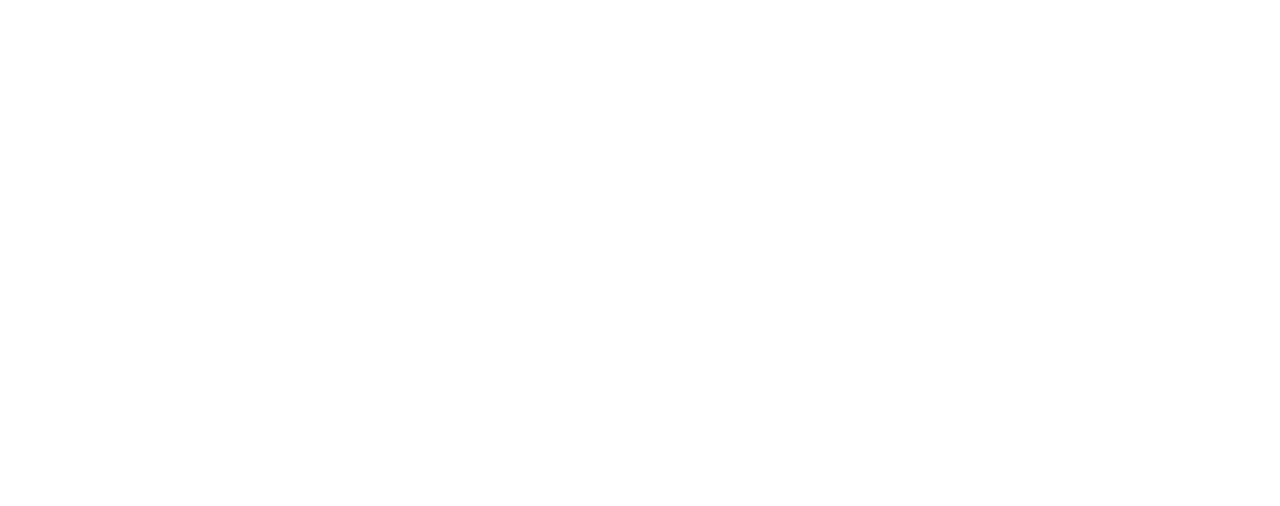
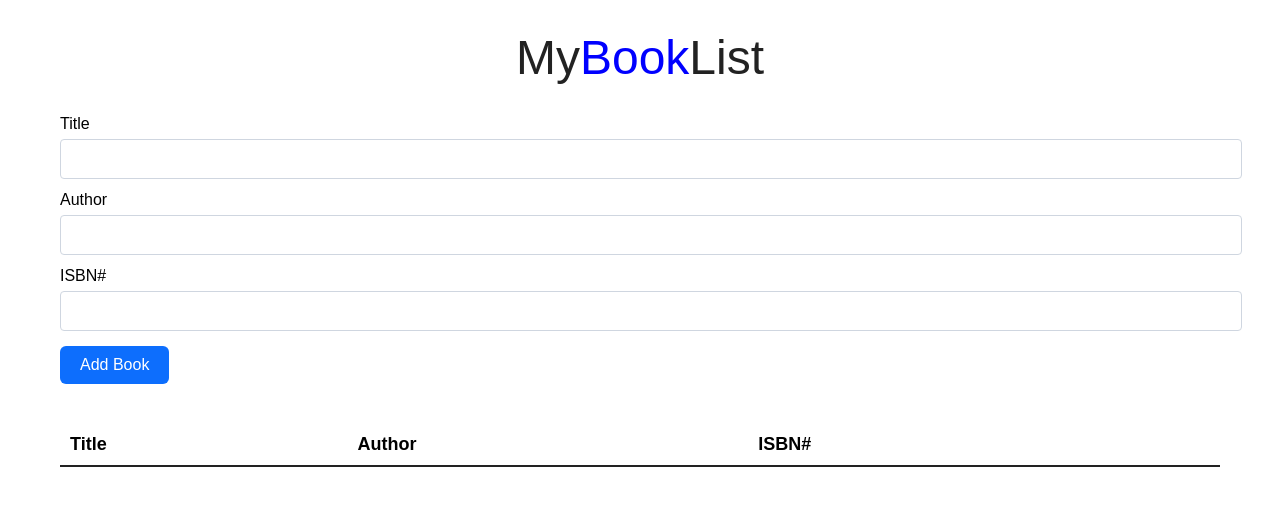
Before and after one commit to acciojob/book-list-snehalkurle21-dot, a website: page main.html in a window 1280 px wide. Drawn offline with Linux system fonts and the light colour scheme.

Commit message:
created a submission

```diff
--- a/main.html
+++ b/main.html
@@ -8,6 +8,36 @@
 
 <body>
 	<!-- the entire body must be written by student -->
+	<h1>My<span style="color: blue;">Book</span>List</h1>
+
+	<!-- Form -->
+	<div class="form-group">
+		<label>Title</label>
+		<input type="text" id="title">
+
+		<label>Author</label>
+		<input type="text" id="author">
+
+		<label>ISBN#</label>
+		<input type="text" id="isbn">
+
+		<button id="submit">Add Book</button>
+	</div>
+
+	<!-- Table -->
+	<table class="table table-striped">
+		<thead>
+			<tr>
+				<th>Title</th>
+				<th>Author</th>
+				<th>ISBN#</th>
+				<th></th>
+			</tr>
+		</thead>
+		<tbody id="book-list">
+		</tbody>
+	</table>
+
     <script type="text/javascript" src="./script.js">
 </script>
 
--- a/script.js
+++ b/script.js
@@ -1 +1,41 @@
 //your JS code here. If required.
+
+document.getElementById("submit").addEventListener("click", addBook);
+document.getElementById("book-list").addEventListener("click", deleteBook);
+
+function addBook(e) {
+	e.preventDefault();
+
+	const title = document.getElementById("title").value;
+	const author = document.getElementById("author").value;
+	const isbn = document.getElementById("isbn").value;
+
+	if (title === "" || author === "" || isbn === "") {
+		alert("Please fill all fields");
+		return;
+	}
+
+	const bookList = document.getElementById("book-list");
+
+	const row = document.createElement("tr");
+
+	row.innerHTML = `
+		<td>${title}</td>
+		<td>${author}</td>
+		<td>${isbn}</td>
+		<td><button class="delete">X</button></td>
+	`;
+
+	bookList.appendChild(row);
+
+	// Clear inputs
+	document.getElementById("title").value = "";
+	document.getElementById("author").value = "";
+	document.getElementById("isbn").value = "";
+}
+
+function deleteBook(e) {
+	if (e.target.classList.contains("delete")) {
+		e.target.parentElement.parentElement.remove();
+	}
+}
--- a/styles.css
+++ b/styles.css
@@ -1 +1,84 @@
 /*  your css code here. If applicable */
+body {
+    font-family: Arial, Helvetica, sans-serif;
+    background-color: #ffffff;
+    margin: 0;
+    padding: 0 60px;
+}
+
+/* Heading */
+h1 {
+    text-align: center;
+    font-size: 48px;
+    font-weight: 300;
+    margin: 30px 0;
+    color: #222;
+}
+
+/* Form container */
+.form-group {
+    width: 100%;
+    margin-bottom: 40px;
+}
+
+/* Labels */
+.form-group label {
+    display: block;
+    font-size: 16px;
+    margin-bottom: 6px;
+    margin-top: 12px;
+}
+
+/* Input fields */
+.form-group input {
+    width: 100%;
+    padding: 10px;
+    font-size: 16px;
+    border: 1px solid #cfd6e0;
+    border-radius: 4px;
+    outline: none;
+}
+
+.form-group input:focus {
+    border-color: #0d6efd;
+}
+
+/* Add Book button */
+#submit {
+    margin-top: 15px;
+    padding: 10px 20px;
+    background-color: #0d6efd;
+    color: #ffffff;
+    border: none;
+    font-size: 16px;
+    border-radius: 6px;
+    cursor: pointer;
+}
+
+#submit:hover {
+    background-color: #0b5ed7;
+}
+
+/* Table */
+.table {
+    width: 100%;
+    border-collapse: collapse;
+    margin-top: 30px;
+}
+
+.table thead th {
+    font-size: 18px;
+    border-bottom: 2px solid #222;
+    padding: 10px;
+    text-align: left;
+}
+
+/* Table rows */
+.table tbody tr {
+    background-color: #f5f5f5;
+}
+
+.table tbody td {
+    padding: 12px;
+    font-size: 16px;
+    border-bott
```
